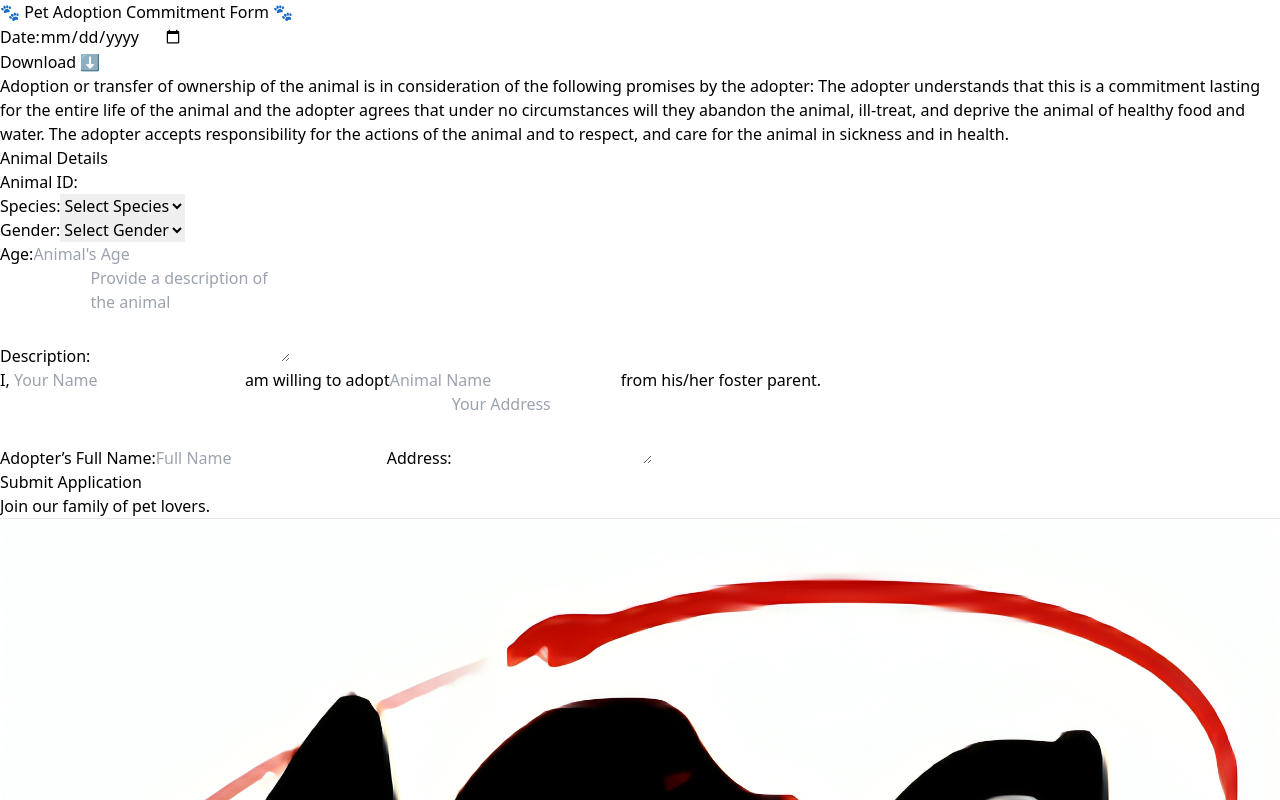
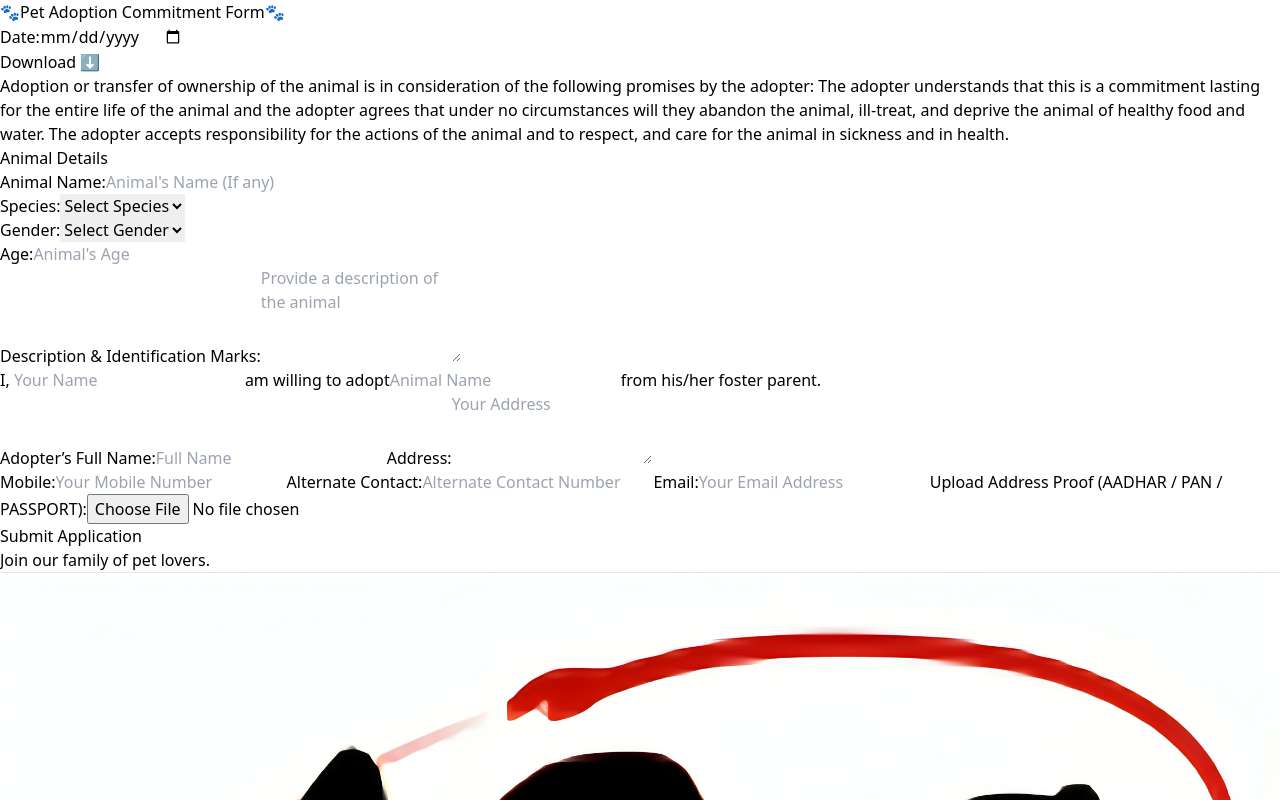
Before and after one commit to ARCPUNE/Animal-Rescue-Community, a React (Vite) app in the folder frontend/: page /form in a window 1280 px wide. Shown: the part 1024-1824 px from the top of the page. Built offline with nearby package versions, Linux system fonts and the light colour scheme.

Commit message:
PetAdoptionForm added

```diff
--- a/frontend/package.json
+++ b/frontend/package.json
@@ -12,6 +12,7 @@
   "dependencies": {
     "@reduxjs/toolkit": "^2.2.7",
     "axios": "^1.3.1",
+    "jspdf": "^2.5.1",
     "lucide-react": "^0.424.0",
     "react": "^18.3.1",
     "react-dom": "^18.3.1",
@@ -30,7 +31,7 @@
     "eslint-plugin-react-hooks": "^4.6.2",
     "eslint-plugin-react-refresh": "^0.4.7",
     "postcss": "^8.4.41",
-    "tailwindcss": "^3.4.7",
+    "tailwindcss": "^3.4.10",
     "vite": "^5.3.4"
   }
 }
--- a/frontend/src/components/PetAdoptionForm.jsx
+++ b/frontend/src/components/PetAdoptionForm.jsx
@@ -1,10 +1,52 @@
-import React from 'react';
+import React, { useState } from "react";
+import jsPDF from "jspdf";
 
 const PetAdoptionForm = () => {
+  const [formData, setFormData] = useState({
+    name: '',
+    animalName: '',
+    species: '',
+    gender: '',
+    age: '',
+    description: '',
+    adopterName: '',
+    address: '',
+    mobile: '',
+    alternateContact: '',
+    email: '',
+  });
+
+  const handleChange = (e) => {
+    const { name, value } = e.target;
+    setFormData({
+      ...formData,
+      [name]: value,
+    });
+  };
+
+  const handleDownload = () => {
+    const doc = new jsPDF();
+    doc.text("Pet Adoption Commitment Form", 20, 20);
+    doc.text(`Date: ${new Date().toLocaleDateString()}`, 20, 30);
+    doc.text(`Adopter's Name: ${formData.adopterName}`, 20, 40);
+    doc.text(`Mobile: ${formData.mobile}`, 20, 50);
+    doc.text(`Alternate Contact: ${formData.alternateContact}`, 20, 60);
+    doc.text(`Email: ${formData.email}`, 20, 70);
+    doc.text(`Address: ${formData.address}`, 20, 80);
+    doc.text(`Animal's Name: ${formData.animalName}`, 20, 90);
+    doc.text(`Species: ${formData.species}`, 20, 100);
+    doc.text(`Gender: ${formData.gender}`, 20, 110);
+    doc.text(`Age: ${formData.age}`, 20, 120);
+    doc.text(`Description: ${formData.description}`, 20, 130);
+    doc.save('PetAdoptionForm.pdf');
+  };
+
   return (
     <div className="min-h-screen flex items-center justify-center bg-gradient-to-r from-green-400 via-blue-300 to-purple-500 p-6">
       <div className="bg-white rounded-3xl shadow-2xl p-10 max-w-3xl w-full">
-                <h1 className="text-4xl font-extrabold text-center text-purple-700 mb-8">🐾 Pet Adoption Commitment Form 🐾</h1>
+        <h1 className="text-4xl font-extrabold text-center text-purple-700 mb-8">
+          🐾Pet Adoption Commitment Form🐾
+        </h1>
 
         {/* Date and Download */}
         <div className="flex justify-between items-center mb-6">
@@ -15,36 +57,52 @@ const PetAdoptionForm = () => {
               className="ml-2 p-3 border border-gray-300 rounded-lg shadow-sm focus:ring-2 focus:ring-purple-300 focus:border-transparent"
             />
           </div>
-                    <button className="bg-purple-600 text-white px-4 py-2 rounded-lg shadow-md hover:bg-purple-700 transition-transform transform hover:scale-105">
-                        Download <span className="text-xs ml-1">⬇️</span>
+          <button
+            onClick={handleDownload}
+            className="bg-black text-white px-4 py-2 rounded-lg shadow-md hover:bg-gray-800 transition-transform transform hover:scale-105">
+            Download <span className="text-xs ml-1">⬇</span>
           </button>
         </div>
 
         {/* Adoption Agreement Text */}
         <p className="text-md text-gray-700 leading-relaxed mb-8">
-                Adoption or transfer of ownership of the animal is in consideration of the following promises by the adopter:
-                    The adopter understands that this is a commitment lasting for the entire life of the animal and the adopter
-                    agrees that under no circumstances will they abandon the animal, ill-treat, and deprive the animal of healthy
-                    food and water. The adopter accepts responsibility for the actions of the animal and to respect, and care for
-                    the animal in sickness and in health.
+          Adoption or transfer of ownership of the animal is in consideration of
+          the following promises by the adopter: The adopter understands that
+          this is a commitment lasting for the entire life of the animal and the
+          adopter agrees that under no circumstances will they abandon the
+          animal, ill-treat, and deprive the animal of healthy food and water.
+          The adopter accepts responsibility for the actions of the animal and
+          to respect, and care for the animal in sickness and in health.
         </p>
 
         {/* Animal Details */}
         <div className="mb-6">
-                    <h2 className="text-2xl font-semibold text-purple-600 mb-4">Animal Details</h2>
+          <h2 className="text-2xl font-semibold text-purple-600 mb-4">
+            Animal Details
+          </h2>
           <div className="grid grid-cols-1 sm:grid-cols-2 gap-6 mb-6">
             <div>
-                            <label className="text-md font-medium text-gray-800">Animal ID:</label>
+              <label className="text-md font-medium text-gray-800">
+                Animal Name:
+              </label>
               <input
                 type="text"
+                name="animalName"
+                value={formData.animalName}
+                onChange={handleChange}
                 className="w-full p-3 mt-1 border border-gray-300 rounded-lg shadow-sm focus:ring-2 focus:ring-purple-300 focus:border-transparent"
+                placeholder="Animal's Name (If any)"
               />
             </div>
             <div>
-                            <label className="text-md font-medium text-gray-800">Species:</label>
+              <label className="text-md font-medium text-gray-800">
+                Species:
+              </label>
               <select
-                                className="w-full p-3 mt-1 border border-gray-300 rounded-lg shadow-sm focus:ring-2 focus:ring-purple-300 focus:border-transparent"
-                            >
+                name="species"
+                value={formData.species}
+                onChange={handleChange}
+                className="w-full p-3 mt-1 border border-gray-300 rounded-lg shadow-sm focus:ring-2 focus:ring-purple-300 focus:border-transparent">
                 <option value="">Select Species</option>
                 <option value="dog">Dog</option>
                 <option value="cat">Cat</option>
@@ -52,10 +110,14 @@ const PetAdoptionForm = () => {
               </select>
             </div>
             <div>
-                            <label className="text-md font-medium text-gray-800">Gender:</label>
+              <label className="text-md font-medium text-gray-800">
+                Gender:
+              </label>
               <select
-                                className="w-full p-3 mt-1 border border-gray-300 rounded-lg shadow-sm focus:ring-2 focus:ring-purple-300 focus:border-transparent"
-                            >
+                name="gender"
+                value={formData.gender}
+                onChange={handleChange}
+                className="w-full p-3 mt-1 border border-gray-300 rounded-lg shadow-sm focus:ring-2 focus:ring-purple-300 focus:border-transparent">
                 <option value="">Select Gender</option>
                 <option value="male">Male</option>
                 <option value="female">Female</option>
@@ -65,6 +127,9 @@ const PetAdoptionForm = () => {
               <label className="text-md font-medium text-gray-800">Age:</label>
               <input
                 type="text"
+                name="age"
+                value={formData.age}
+                onChange={handleChange}
                 className="w-full p-3 mt-1 border border-gray-300 rounded-lg shadow-sm focus:ring-2 focus:ring-purple-300 focus:border-transparent"
                 placeholder="Animal's Age"
               />
@@ -72,8 +137,13 @@ const PetAdoptionForm = () => {
           </div>
 
           <div className="mb-6">
-                        <label className="text-md font-medium text-gray-800">Description:</label>
+            <label className="text-md font-medium text-gray-800">
+              Description & Identification Marks:
+            </label>
             <textarea
+              name="description"
+              value={formData.description}
+              onChange={handleChange}
               className="w-full p-3 mt-1 border border-gray-300 rounded-lg shadow-sm focus:ring-2 focus:ring-purple-300 focus:border-transparent"
               rows="4"
               placeholder="Provide a description of the animal"
@@ -84,14 +154,21 @@ const PetAdoptionForm = () => {
         {/* Adoption Agreement */}
         <div className="mb-6">
           <p className="text-md text-gray-700">
-                        I, <input
+            I,{" "}
+            <input
               type="text"
+              name="adopterName"
+              value={formData.adopterName}
+              onChange={handleChange}
               className="w-1/2 p-2 mx-2 border-b border-gray-400 focus:outline-none focus:border-purple-500 transition-colors"
               placeholder="Your Name"
             />
             am willing to adopt
             <input
               type="text"
+              name="animalName"
+              value={formData.animalName}
+              onChange={handleChange}
               className="w-1/2 p-2 mx-2 border-b border-gray-400 focus:outline-none focus:border-purple-500 transition-colors"
               placeholder="Animal Name"
             />
@@ -101,19 +178,67 @@ const PetAdoptionForm = () => {
 
         {/* Adopter's Details */}
         <div className="mb-8">
-                    <label className="text-md font-medium text-gray-800">Adopter’s Full Name:</label>
+          <label className="text-md font-medium text-gray-800">
+            Adopter’s Full Name:
+          </label>
           <input
             type="text"
+            name="adopterName"
+            value={formData.adopterName}
+            onChange={handleChange}
             className="w-full p-3 mt-2 border border-gray-300 rounded-lg shadow-sm focus:ring-2 focus:ring-purple-300 focus:border-transparent mb-4"
             placeholder="Full Name"
           />
           <label className="text-md font-medium text-gray-800">Address:</label>
           <textarea
+            name="address"
+            value={formData.address}
+            onChange={handleChange}
             className="w-full p-3 mt-2 border border-gray-300 rounded-lg shadow-sm focus:ring-2 focus:ring-purple-300 focus:border-transparent"
             rows="3"
             placeholder="Your Address"
           ></textarea>
         </div>
+
+        <label className="text-md font-medium text-gray-800">Mobile:</label>
+        <input
+          type="text"
+          name="mobile"
+          value={formData.mobile}
+          onChange={handleChange}
+          className="w-full p-3 mt-2 border border-gray-300 rounded-lg shadow-sm focus:ring-2 focus:ring-purple-300 focus:border-transparent mb-4"
+          placeholder="Your Mobile Number"
+        />
+
+        <label className="text-md font-medium text-gray-800">
+          Alternate Contact:
+        </label>
+        <input
+          type="text"
+          name="alternateContact"
+          value={formData.alternateContact}
+          onChange={handleChange}
+          className="w-full p-3 mt-2 border border-gray-300 rounded-lg shadow-sm focus:ring-2 focus:ring-purple-300 focus:border-transparent mb-4"
+          placeholder="Alternate Contact Number"
+        />
+
+        <label className="text-md font-medium text-gray-800">Email:</label>
+        <input
+          type="email"
+          name="email"
+          value={formData.email}
+          onChange={handleChange}
+          className="w-full p-3 mt-2 border border-gray-300 rounded-lg shadow-sm focus:ring-2 focus:ring-purple-300 focus:border-transparent mb-4"
+          placeholder="Your Email Address"
+        />
+
+        <label className="text-md font-medium text-gray-800">
+          Upload Address Proof (AADHAR / PAN / PASSPORT):
+        </label>
+        <input
+          type="file"
+          className="w-full p-3 mt-2 border border-gray-300 rounded-lg shadow-sm focus:ring-2 focus:ring-purple-300 focus:border-transparent mb-4"
+        />
 
         {/* Submit Button */}
         <div className="flex justify-center">
```
Also changed, not shown: 1 other file (tests, documents, lock files or other folders). Lines whose indentation alone changed are shown as unchanged.
